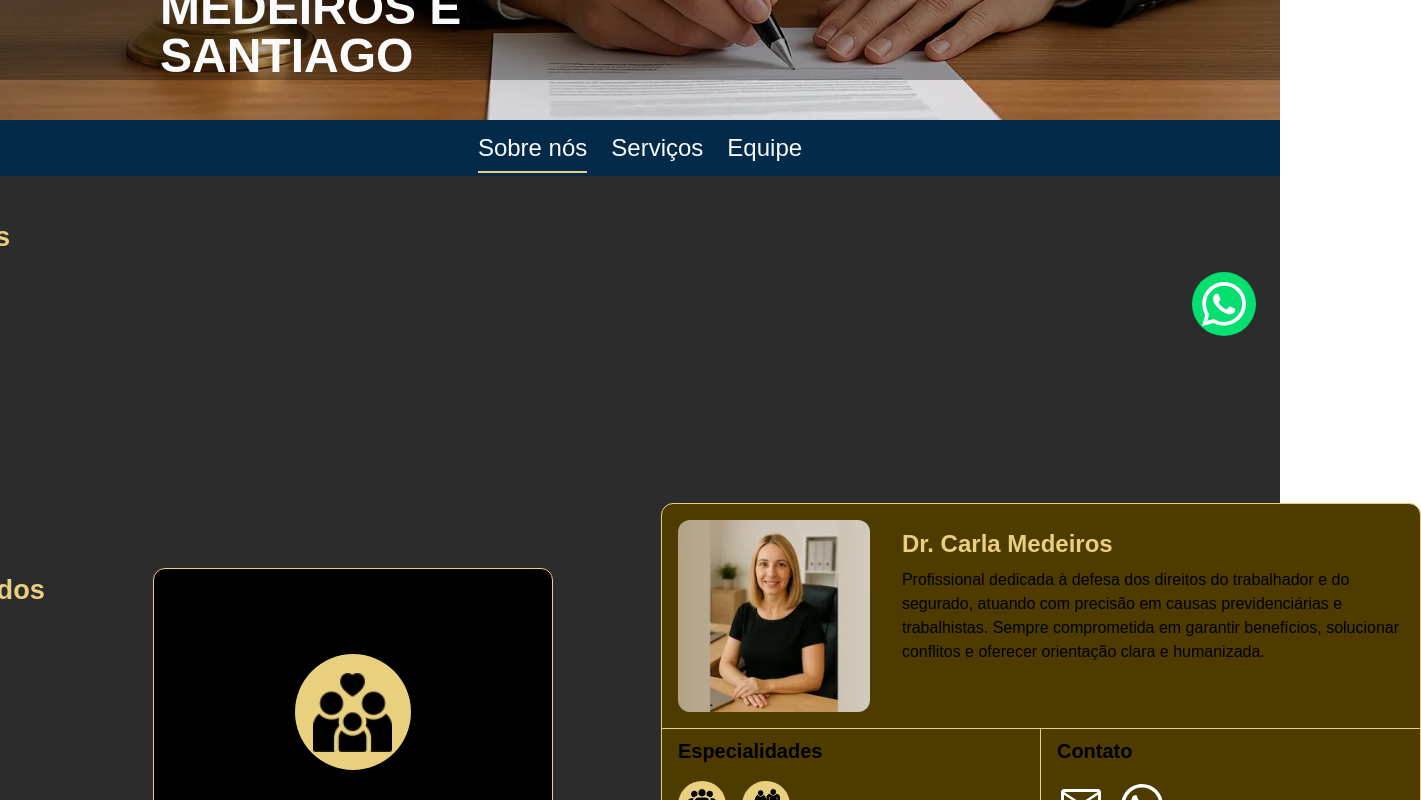
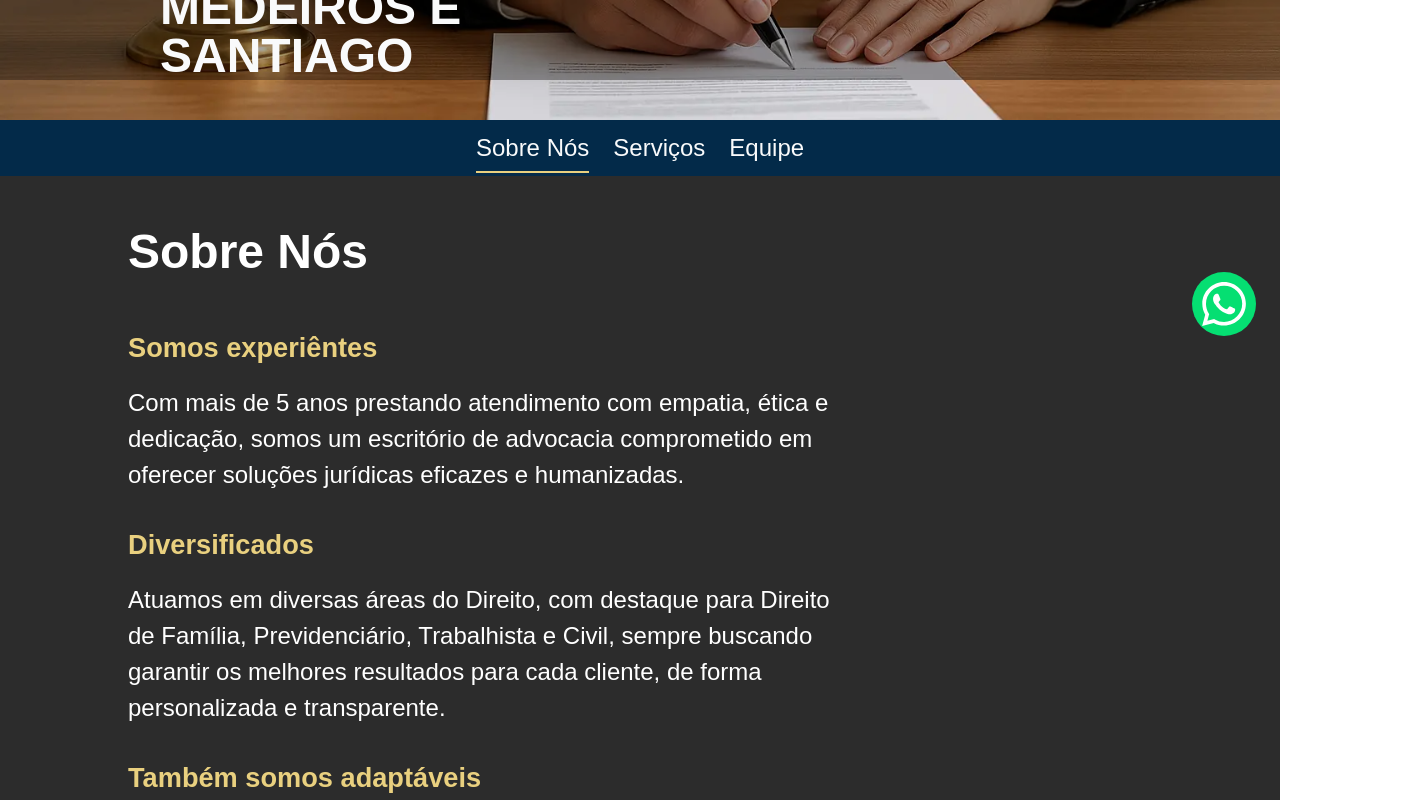
Before and after one commit to DavidSheltonSF/corporate-lawyer-website, a Next.js app: page / in a window 1280 px wide. Shown: the part 440-1240 px from the top of the page, 1421 px wide, since content can reach past the window. Built offline with nearby package versions, Linux system fonts and the light colour scheme.

Commit message:
refactor(Home page): extract DynamicSection component

```diff
--- a/app/page.tsx
+++ b/app/page.tsx
@@ -1,7 +1,5 @@
 'use client';
 import { useState } from 'react';
-import { DynamicSection } from '../components/DynamicSection';
-import { SubNavbar } from '../components/SubNavbar';
 import { ServiceCard } from '../components/ServiceCard';
 import { DraggableCarousel } from '../components/DraggableCarousel';
 import { ProfessionalCard } from '../components/ProfessionalCard';
@@ -12,10 +10,10 @@ import { ServiceDetailsModal } from '../components/ServiceDetailsModal';
 import { ModalWindow } from '../components/ModalWindow';
 import { ModalContext } from '../contexts/ModalContext';
 import { Carousel } from '../components/Carousel';
+import { DynamicSections } from '@/components/DynamicSections';
+import { DynamicSection } from '@/components/DynamicSection';
 
 export default function Home() {
-  const [selectedSection, setSelectedSection] = useState(0);
-
   const [modalIsOpen, setModalIsOpen] = useState(false);
   const [serviceAreaId, setServiceAreaId] = useState('');
 
@@ -33,34 +31,21 @@ export default function Home() {
 
       <main>
         <ModalContext value={{ modalIsOpen, setModalIsOpen, serviceAreaId, setServiceAreaId }}>
-          <section className="flex flex-col items-center w-full min-h-[90vh] h-auto pb-[80px]">
-            <SubNavbar
-              itemsNames={['Sobre nós', 'Serviços', 'Equipe']}
-              selectedSection={selectedSection}
-              setSelectedSection={setSelectedSection}
-            />
-            <div className="flex justify-center items-center w-[80%] h-full">
-              <DynamicSection
-                index={0}
-                title="Sobre Nós"
-                selectedSection={selectedSection}
-                additionalStyle="text-[1.5rem]"
-              >
-                <div className="flex flex-col gap-[32px] lg:w-[70%]">
+          <DynamicSections sectionsNames={['Sobre Nós', 'Serviços', 'Equipe']}>
+            <DynamicSection>
+              <div className="flex flex-col gap-[32px] lg:w-[70%] text-[1.5rem]">
                 <div className="flex flex-col gap-[16px]">
                   <h3 className="text-[1.7rem] text-color-secondary font-bold">
                     Somos experiêntes
                   </h3>
                   <p>
                     Com mais de 5 anos prestando atendimento com empatia, ética e dedicação, somos
-                      um escritório de advocacia comprometido em oferecer soluções jurídicas
-                      eficazes e humanizadas.
+                    um escritório de advocacia comprometido em oferecer soluções jurídicas eficazes
+                    e humanizadas.
                   </p>
                 </div>
                 <div className="flex flex-col gap-[16px]">
-                    <h3 className="text-[1.7rem] ] text-color-secondary font-bold">
-                      Diversificados
-                    </h3>
+                  <h3 className="text-[1.7rem] ] text-color-secondary font-bold">Diversificados</h3>
                   <p>
                     Atuamos em diversas áreas do Direito, com destaque para Direito de Família,
                     Previdenciário, Trabalhista e Civil, sempre buscando garantir os melhores
@@ -79,7 +64,7 @@ export default function Home() {
                 </div>
               </div>
             </DynamicSection>
-              <DynamicSection index={1} title="Serviços" selectedSection={selectedSection}>
+            <DynamicSection>
               <div className="flex flex-col gap-[32px] w-full h-full flex-1">
                 <Carousel>
                   <ServiceCard serviceDetails={servicesDetails['familia']} />
@@ -89,14 +74,13 @@ export default function Home() {
                 </Carousel>
               </div>
             </DynamicSection>
-              <DynamicSection index={2} title="Equipe" selectedSection={selectedSection}>
+            <DynamicSection>
               <div className="flex flex-col gap-[40px]">
                 <ProfessionalCard {...professionalsInfo[0]} />
                 <ProfessionalCard {...professionalsInfo[1]} />
               </div>
             </DynamicSection>
-            </div>
-          </section>
+          </DynamicSections>
         </ModalContext>
       </main>
     </div>
--- /dev/null
+++ b/components/DynamicSections.tsx
@@ -0,0 +1,35 @@
+import { Children, ReactElement, ReactNode, useState } from 'react';
+import { SubNavbar } from './SubNavbar';
+import { DynamicSectionWrapper } from './DynamicSectionWrapper';
+import { DynamicSection } from './DynamicSection';
+
+interface Props {
+  sectionsNames: string[];
+  children: ReactElement<typeof DynamicSection> | ReactElement<typeof DynamicSection>[];
+}
+
+export function DynamicSections({ sectionsNames, children }: Props) {
+  const [selectedSection, setSelectedSection] = useState(0);
+  return (
+    <section className="flex flex-col items-center w-full min-h-[90vh] h-auto pb-[80px]">
+      <SubNavbar
+        itemsNames={sectionsNames}
+        selectedSection={selectedSection}
+        setSelectedSection={setSelectedSection}
+      />
+      <div className="flex justify-center items-center w-[80%] h-full">
+        {Children.map(children, (child, index) => {
+          return (
+            <DynamicSectionWrapper
+              index={index}
+              title={sectionsNames[index]}
+              selectedSection={selectedSection}
+            >
+              {child}
+            </DynamicSectionWrapper>
+          );
+        })}
+      </div>
+    </section>
+  );
+}
```
Lines whose indentation alone changed are shown as unchanged.
